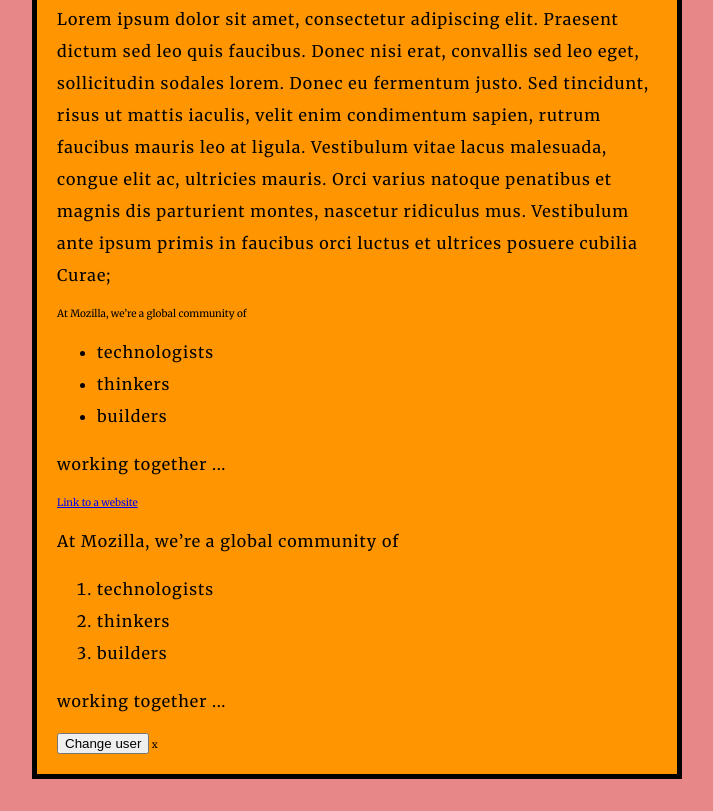
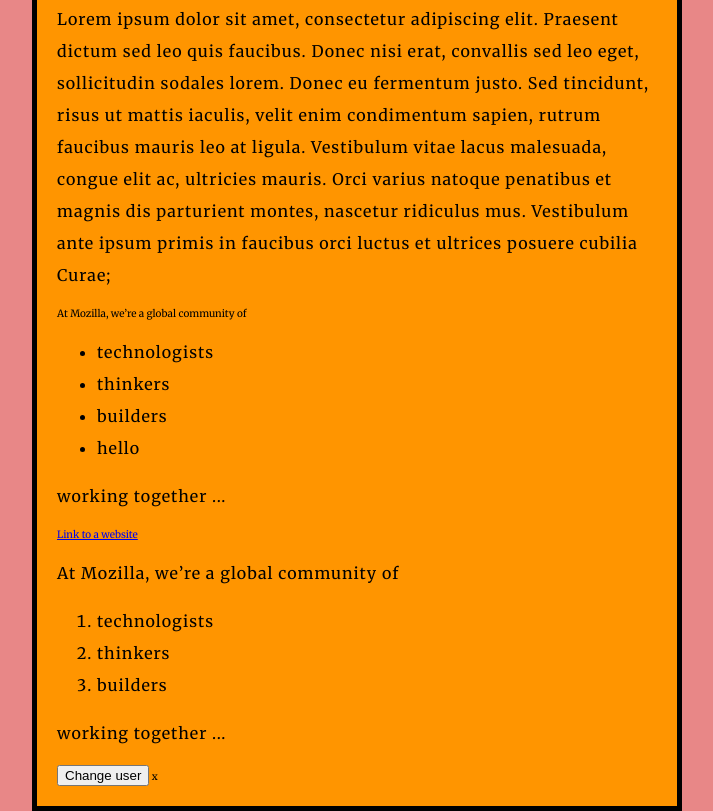
Before and after one commit to kateryna-klimova/website, a plain HTML site: page index.html in a window 1280 px wide. Shown: the part 610-1421 px from the top of the page, without its empty margins (283-996 px from the left). Before the commit the page ends 1389 px from the top, so only its background shows below. Drawn offline with Linux system fonts and the light colour scheme; a web font is replaced by a local one.

Commit message:
figuring out git for atom

```diff
--- a/index.html
+++ b/index.html
@@ -19,6 +19,7 @@
   <li>technologists</li>
   <li>thinkers</li>
   <li>builders</li>
+  <li>hello</li>
 </ul>
 <p>working together ... </p>
 
--- a/scripts/main.js
+++ b/scripts/main.js
@@ -1,8 +1,4 @@
-// var myHeading = document.querySelector('h1');
-// myHeading.textContent = 'Hello world!';
-// document.querySelector('html').onclick = function() {
-//     alert('Ouch! Stop poking me!');
-// }
+
 
 var myImage = document.querySelector('img');
 
```
